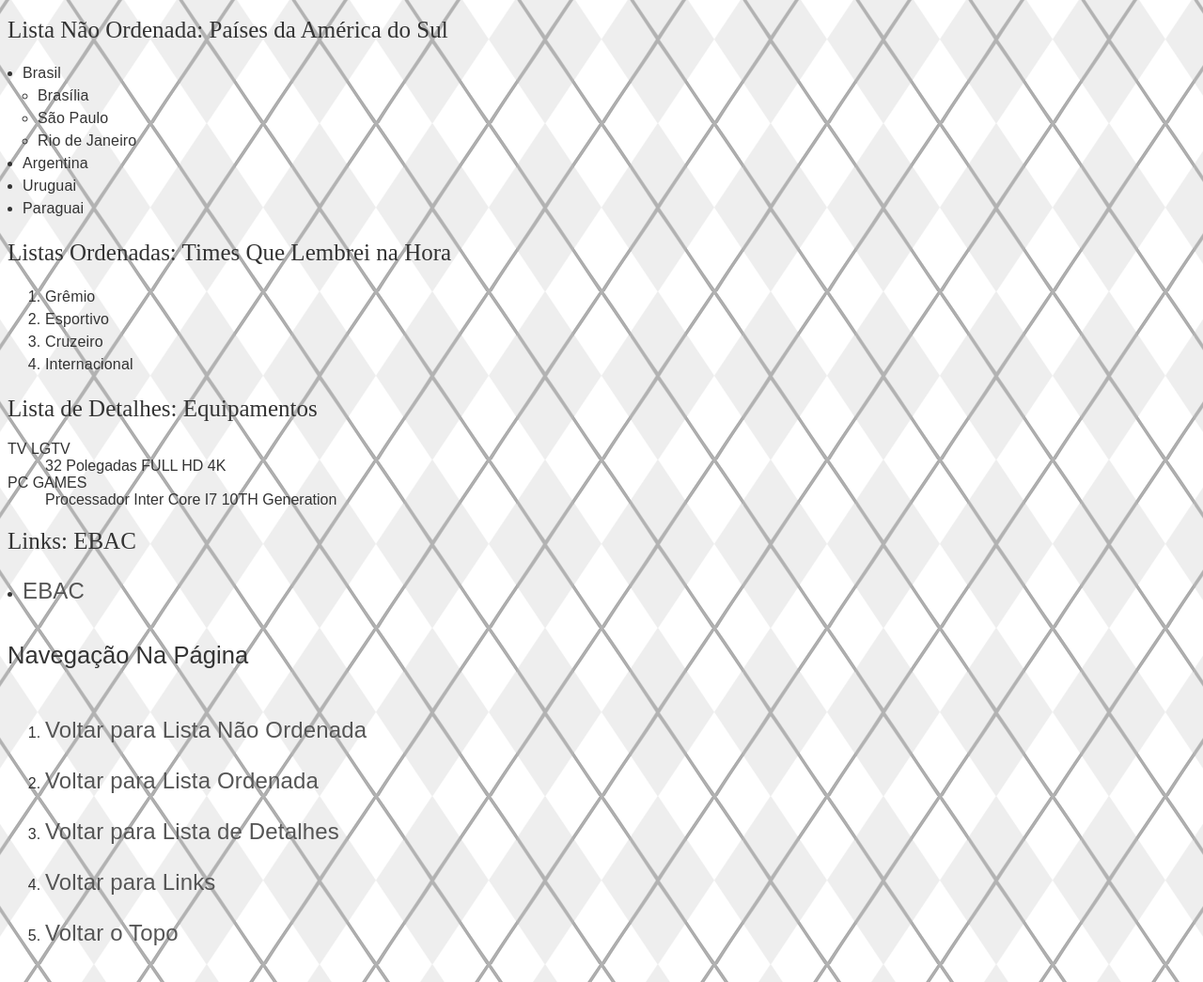
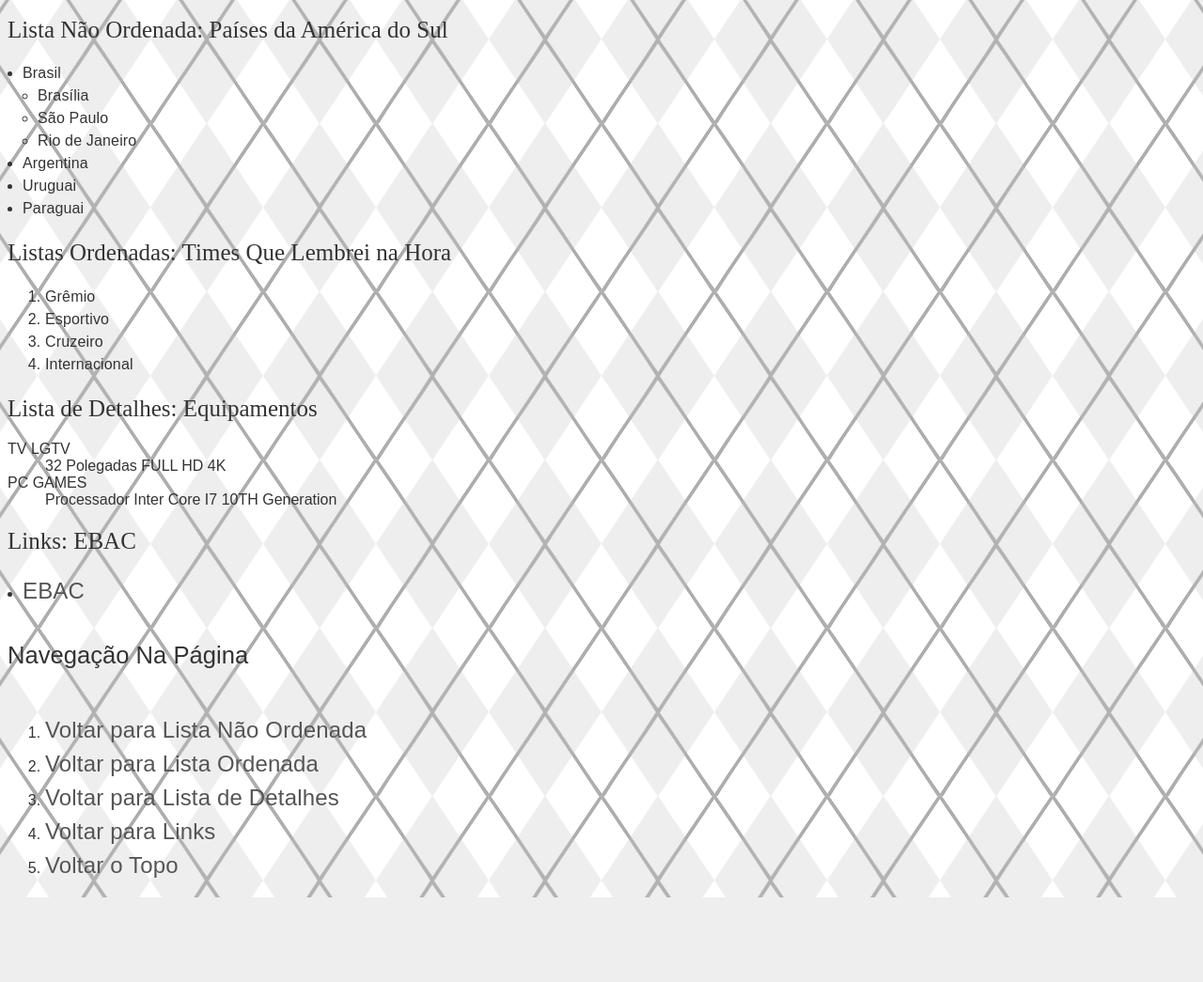
Before and after one commit to ketlinpilar/curso-frontend, a plain HTML site: page 03-formatacao-texto.html in a window 1280 px wide. Shown: the part 48-1093 px from the top of the page at 94% size. After the commit the page ends 1003 px from the top, so only its background shows below. Drawn offline with Linux system fonts and the light colour scheme.

Commit message:
Edicao-03.Formatacao-texto

```diff
--- a/03-formatacao-texto.html
+++ b/03-formatacao-texto.html
@@ -1,8 +1,9 @@
 <!DOCTYPE html>
-<html lang="pt-br">
-	<head>
-		<title>HTML - Listas e Links</title>
+<html lang="en">
+<head>
 	<meta charset="UTF-8">
+	<meta name="viewport" content="width=device-width, initial-scale=1.0">
+	<title>Document</title>
 	<!-- Estilos Personalizados -->
 	<link rel="stylesheet" type="text/css" href="./css/modulo-07.css">
 	</head>
@@ -43,11 +44,11 @@
 			<h3>Navegação Na Página</h3>
 				<nav>
 					<ol>
-						<li><a href="#lista-nao-ordenada">Voltar para Lista Não Ordenada</a></li><br>
-						<li><a href="#lista-ordenada">Voltar para Lista Ordenada</a></li><br>
-						<li><a href="#lista-de-detalhes">Voltar para Lista de Detalhes</a></li><br>
-						<li><a href="#links">Voltar para Links</a></li><br>
-						<li><a href="#top">Voltar o Topo</a></li><br>
-
+						<li> <a href="#lista-nao-ordenada">Voltar para Lista Não Ordenada</a></li>
+						<li> <a href="#lista-ordenada">Voltar para Lista Ordenada</a></li>
+						<li> <a href="#lista-de-detalhes">Voltar para Lista de Detalhes</a></li>
+						<li> <a href="#links">Voltar para Links</a></li>
+						<li> <a href="#top">Voltar o Topo</a></li>
+					</ol>
 	</body>
 </html>
```
